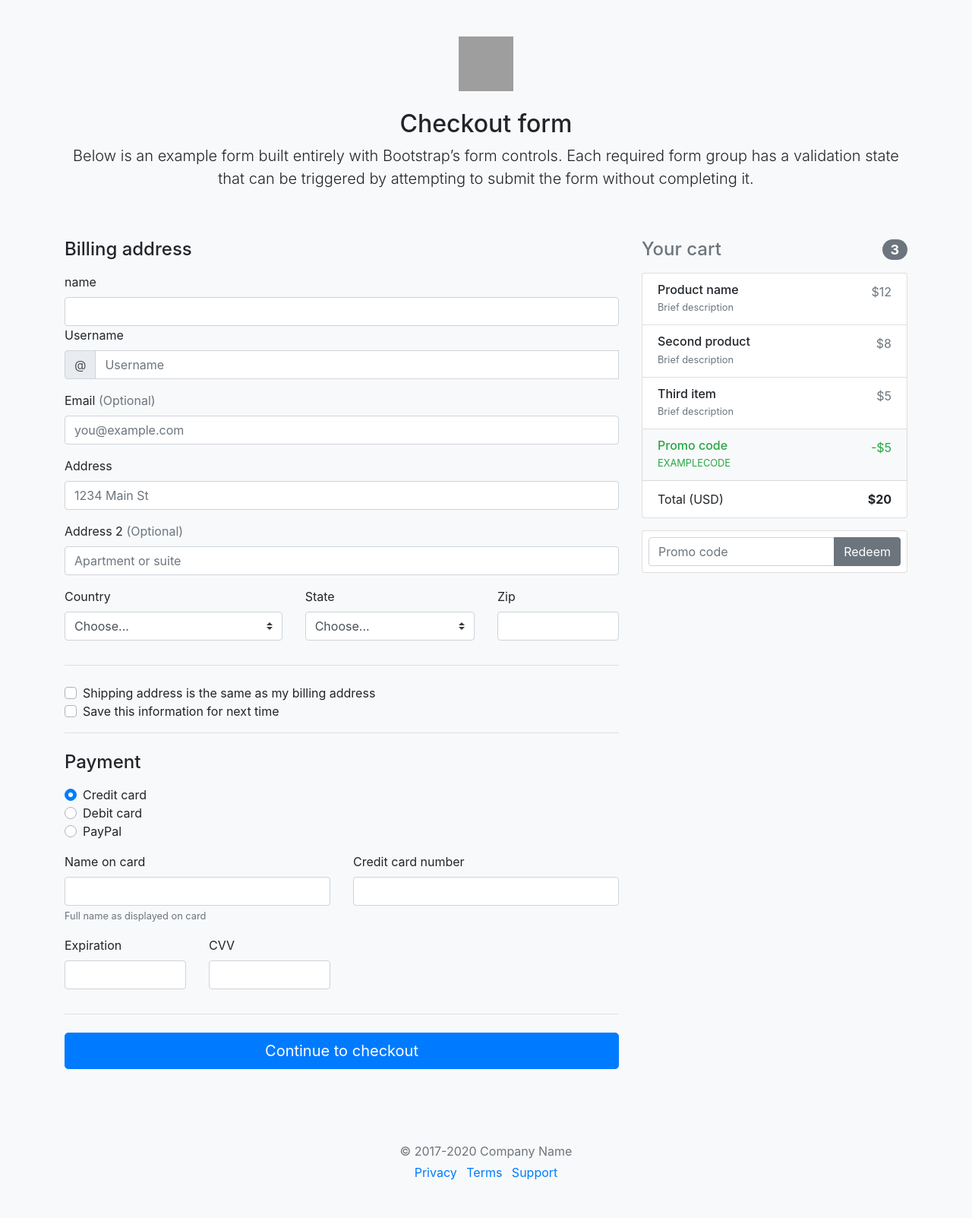
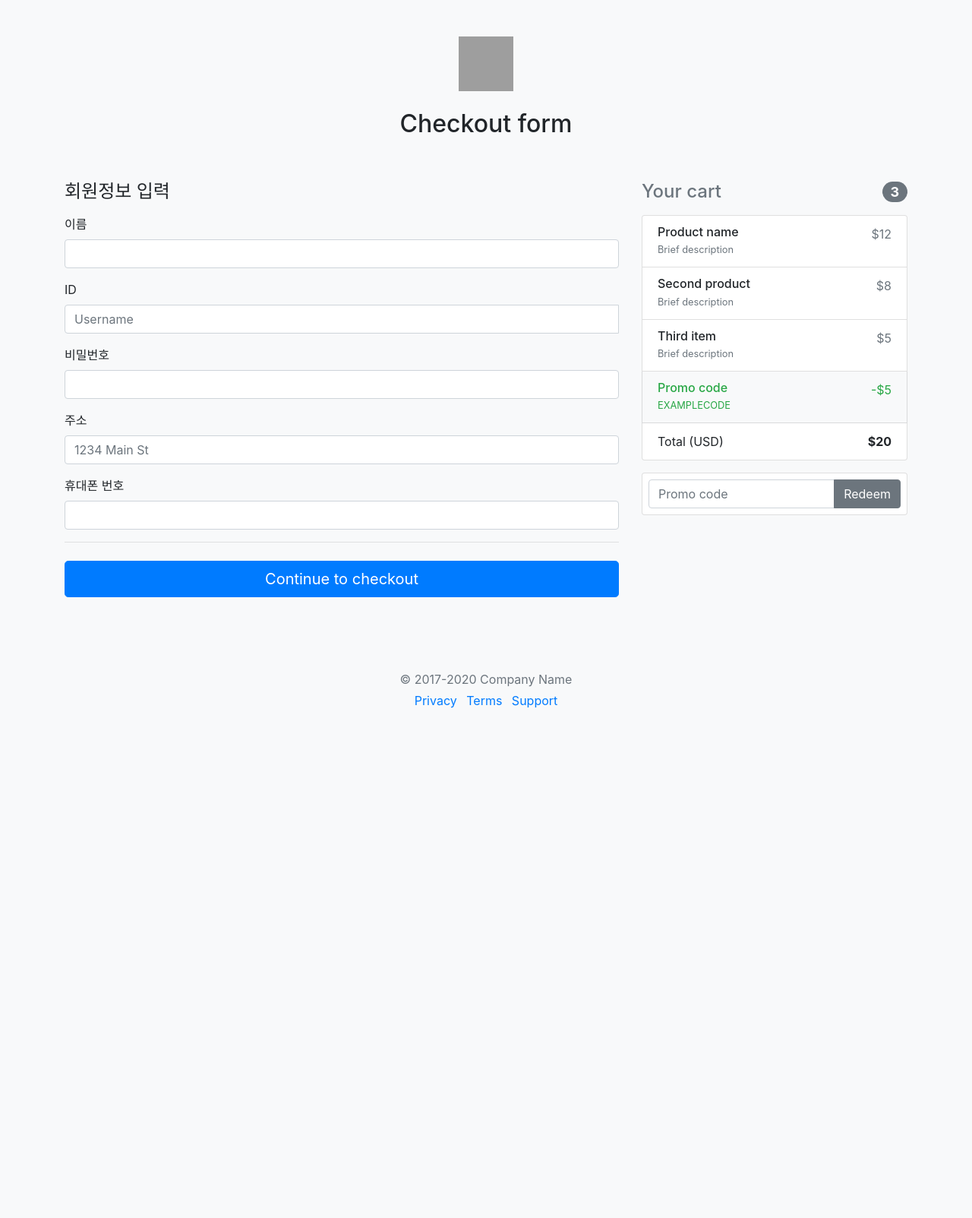
Before and after one commit to jaeseok0313/board_project, a Spring Boot app: page /account/register in a window 1280 px wide. Shown: the whole page at 76% size. After the commit the page ends 932 px from the top, so only its background shows below. Run offline with Spring Boot 4, Linux system fonts and the light colour scheme; some libraries are stand-ins or nearby versions; grey boxes are pictures that could not be loaded.

Commit message:
sql script

```diff
--- a/src/main/java/com/gma/gmagame/GmagameApplication.java
+++ b/src/main/java/com/gma/gmagame/gmagameApplication.java
@@ -4,10 +4,10 @@ import org.springframework.boot.SpringApplication;
 import org.springframework.boot.autoconfigure.SpringBootApplication;
 
 @SpringBootApplication
-public class GmagameApplication {
+public class gmagameApplication {
 
 	public static void main(String[] args) {
-		SpringApplication.run(GmagameApplication.class, args);
+		SpringApplication.run(gmagameApplication.class, args);
 	}
 
 }
--- a/src/main/resources/application.properties
+++ b/src/main/resources/application.properties
@@ -7,3 +7,7 @@ logging.level.org.hibernate.SQL=DEBUG
 logging.level.com.godcoder=DEBUG
 logging.level.org.hibernate.type.descriptor.sql.BasicBinder=TRACE
 spring.jpa.properties.hibernate.format_sql=true
+
+mybatis.type-aliases-package=com.gma.gmagame.model
+
+mybatis.mapper-locations=classpath:mappers/**/*.xml
--- a/src/main/resources/templates/account/register.html
+++ b/src/main/resources/templates/account/register.html
@@ -18,7 +18,6 @@
     <div class="py-5 text-center">
         <img class="d-block mx-auto mb-4 " src="https://getbootstrap.com/docs/4.5/assets/brand/bootstrap-solid.svg" alt="" width="72" height="72">
         <h2>Checkout form</h2>
-        <p class="lead">Below is an example form built entirely with Bootstrap’s form controls. Each required form group has a validation state that can be triggered by attempting to submit the form without completing it.</p>
     </div>
 
     <div class="row">
@@ -71,143 +70,63 @@
                     </div>
                 </div>
             </form>
+
+
+
         </div>
         <div class="col-md-8 order-md-1">
-            <h4 class="mb-3">Billing address</h4>
-            <form class="needs-validation" novalidate>
-                <div class="mb3">
+            <h4 class="mb-3">회원정보 입력</h4>
+            <!-- 이름입력 -->
+            <form method="post" action="/register" class="needs-validation" novalidate>
+                <div class="mb-3">
                     <div class="input">
-                        <label for="name">name</label>
-                        <input type="text" class="form-control" id="name" placeholder="" value="" required>
+                        <label for="user_name">이름</label>
+                        <input type="text" class="form-control" id="user_name" name="user_name" placeholder="" value="" required>
                         <div class="invalid-feedback" style="width: 100%;">
                             Valid first name is required.
                         </div>
                     </div>
                 </div>
-
+                <!-- 유저아이디 입력 -->
                 <div class="mb-3">
-                    <label for="username">Username</label>
+                    <label for="user_id">ID</label>
                     <div class="input-group">
-                        <div class="input-group-prepend">
-                            <span class="input-group-text">@</span>
-                        </div>
-                        <input type="text" class="form-control" id="username" placeholder="Username" required>
+                        <input type="text" class="form-control" id="user_id"name="user_id" placeholder="Username" required>
                         <div class="invalid-feedback" style="width: 100%;">
                             Your username is required.
                         </div>
                     </div>
                 </div>
-
+                <!-- 비밀번호 입력 -->
                 <div class="mb-3">
-                    <label for="email">Email <span class="text-muted">(Optional)</span></label>
-                    <input type="email" class="form-control" id="email" placeholder="you@example.com">
-                    <div class="invalid-feedback">
-                        Please enter a valid email address for shipping updates.
+                    <div class="input">
+                        <label for="user_pwd">비밀번호</label>
+                        <input type="password" class="form-control" id="user_pwd" name="user_pwd" placeholder="" value="" required>
+                        <div class="invalid-feedback" style="width: 100%;">
+                            password input
+                        </div>
                     </div>
                 </div>
-
+                <!-- 주소 입력 -->
                 <div class="mb-3">
-                    <label for="address">Address</label>
-                    <input type="text" class="form-control" id="address" placeholder="1234 Main St" required>
+                    <label for="address">주소</label>
+                    <input type="text" class="form-control" id="address" name="address"placeholder="1234 Main St" required>
                     <div class="invalid-feedback">
                         Please enter your shipping address.
                     </div>
                 </div>
-
+                <!-- 휴대폰 번호 입력 -->
                 <div class="mb-3">
-                    <label for="address2">Address 2 <span class="text-muted">(Optional)</span></label>
-                    <input type="text" class="form-control" id="address2" placeholder="Apartment or suite">
-                </div>
-
-                <div class="row">
-                    <div class="col-md-5 mb-3">
-                        <label for="country">Country</label>
-                        <select class="custom-select d-block w-100" id="country" required>
-                            <option value="">Choose...</option>
-                            <option>United States</option>
-                        </select>
-                        <div class="invalid-feedback">
-                            Please select a valid country.
-                        </div>
-                    </div>
-                    <div class="col-md-4 mb-3">
-                        <label for="state">State</label>
-                        <select class="custom-select d-block w-100" id="state" required>
-                            <option value="">Choose...</option>
-                            <option>California</option>
-                        </select>
-                        <div class="invalid-feedback">
-                            Please provide a valid state.
-                        </div>
-                    </div>
-                    <div class="col-md-3 mb-3">
-                        <label for="zip">Zip</label>
-                        <input type="text" class="form-control" id="zip" placeholder="" required>
-                        <div class="invalid-feedback">
-                            Zip code required.
+                    <div class="input">
+                        <label for="phone_number">휴대폰 번호</label>
+                        <input type="text" oninput="this.value = this.value.replace(/[^0-9.]/g, '').replace(/(\..*?)\..*/g, '$1');"
+                               class="form-control" id="phone_number" name="phone_number" placeholder="" value="" required/>
+                        <div class="invalid-feedback" style="width: 100%;">
+                            password input
                         </div>
                     </div>
                 </div>
-                <hr class="mb-4">
-                <div class="custom-control custom-checkbox">
-                    <input type="checkbox" class="custom-control-input" id="same-address">
-                    <label class="custom-control-label" for="same-address">Shipping address is the same as my billing address</label>
-                </div>
-                <div class="custom-control custom-checkbox">
-                    <input type="checkbox" class="custom-control-input" id="save-info">
-                    <label class="custom-control-label" for="save-info">Save this information for next time</label>
-                </div>
-                <hr class="mb-4">
-
-                <h4 class="mb-3">Payment</h4>
-
-                <div class="d-block my-3">
-                    <div class="custom-control custom-radio">
-                        <input id="credit" name="paymentMethod" type="radio" class="custom-control-input" checked required>
-                        <label class="custom-control-label" for="credit">Credit card</label>
-                    </div>
-                    <div class="custom-control custom-radio">
-                        <input id="debit" name="paymentMethod" type="radio" class="custom-control-input" required>
-                        <label class="custom-control-label" for="debit">Debit card</label>
-                    </div>
-                    <div class="custom-control custom-radio">
-                        <input id="paypal" name="paymentMethod" type="radio" class="custom-control-input" required>
-                        <label class="custom-control-label" for="paypal">PayPal</label>
-                    </div>
-                </div>
-                <div class="row">
-                    <div class="col-md-6 mb-3">
-                        <label for="cc-name">Name on card</label>
-                        <input type="text" class="form-control" id="cc-name" placeholder="" required>
-                        <small class="text-muted">Full name as displayed on card</small>
-                        <div class="invalid-feedback">
-                            Name on card is required
-                        </div>
-                    </div>
-                    <div class="col-md-6 mb-3">
-                        <label for="cc-number">Credit card number</label>
-                        <input type="text" class="form-control" id="cc-number" placeholder="" required>
-                        <div class="invalid-feedback">
-                            Credit card number is required
-                        </div>
-                    </div>
-                </div>
-                <div class="row">
-                    <div class="col-md-3 mb-3">
-                        <label for="cc-expiration">Expiration</label>
-                        <input type="text" class="form-control" id="cc-expiration" placeholder="" required>
-                        <div class="invalid-feedback">
-                            Expiration date required
-                        </div>
-                    </div>
-                    <div class="col-md-3 mb-3">
-                        <label for="cc-cvv">CVV</label>
-                        <input type="text" class="form-control" id="cc-cvv" placeholder="" required>
-                        <div class="invalid-feedback">
-                            Security code required
-                        </div>
-                    </div>
-                </div>
+                <!-- 회원가입 버튼 -->
                 <hr class="mb-4">
                 <button class="btn btn-primary btn-lg btn-block" type="submit">Continue to checkout</button>
             </form>
```
Also changed, not shown: pom.xml (+17 -1 lines), src/main/java/com/gma/gmagame/Service/UserService.java (added, +16 -0 lines), src/main/java/com/gma/gmagame/Service/UserServiceImpl.java (added, +46 -0 lines), src/main/java/com/gma/gmagame/contorller/UserController.java (added, +41 -0 lines), src/main/java/com/gma/gmagame/mapper/UserMapper.java (added, +16 -0 lines), src/main/java/com/gma/gmagame/model/User.java (added, +29 -0 lines), src/main/resources/mappers/main.xml (added, +20 -0 lines).
